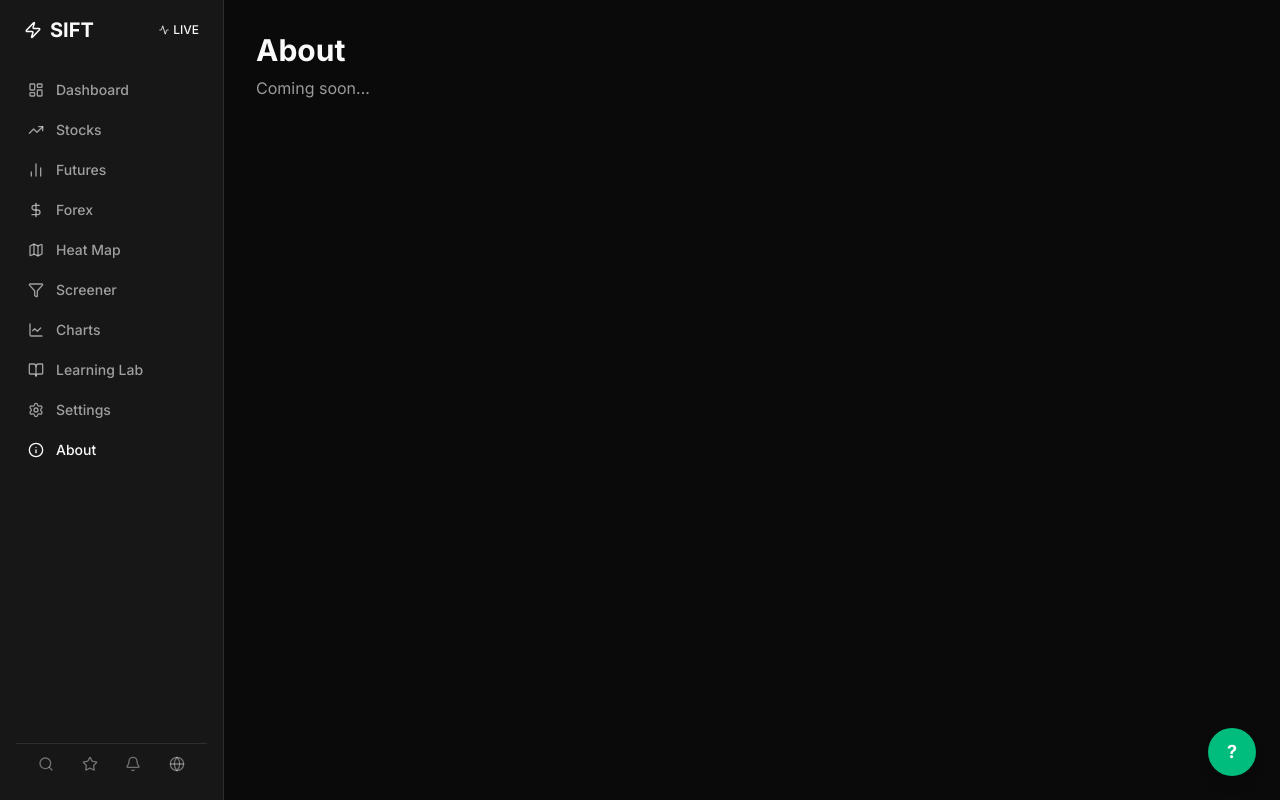
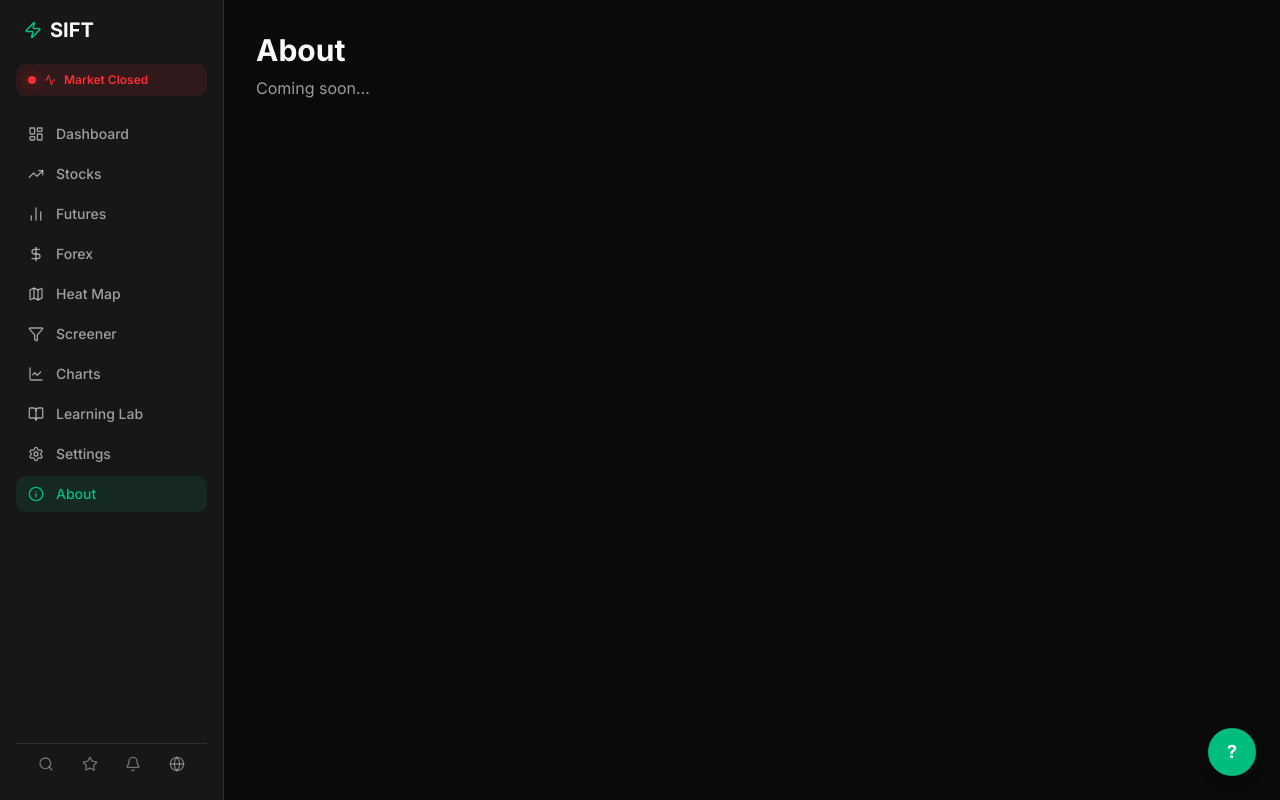
Before and after one commit to DeafGecko/sift_visual, a Next.js app: page /about in a window 1280 px wide. Built offline with nearby package versions, Linux system fonts and the light colour scheme.

Commit message:
Fix indices always showing price regardless of change

```diff
--- a/app/components/Sidebar.tsx
+++ b/app/components/Sidebar.tsx
@@ -33,19 +33,57 @@ const navItems = [
   { label: 'About', href: '/about', icon: Info },
 ];
 
+function useMarketStatus() {
+  const now = new Date();
+  const day = now.getDay(); // 0 = Sunday, 6 = Saturday
+
+  // Convert to Eastern Time properly (handles DST automatically)
+  const easternTime = new Date(now.toLocaleString('en-US', { timeZone: 'America/New_York' }));
+  const hours = easternTime.getHours();
+  const minutes = easternTime.getMinutes();
+  const timeInMinutes = hours * 60 + minutes;
+
+  // Market open: Mon-Fri 9:30 AM - 4:00 PM Eastern
+  const marketOpen = 9 * 60 + 30;   // 9:30 AM
+  const marketClose = 16 * 60;       // 4:00 PM
+  const isWeekday = day >= 1 && day <= 5;
+  const isMarketHours = timeInMinutes >= marketOpen && timeInMinutes < marketClose;
+  const isOpen = isWeekday && isMarketHours;
+
+  return isOpen;
+}
+
 export default function Sidebar() {
   const pathname = usePathname();
+  const isMarketOpen = useMarketStatus();
 
   return (
     <aside className="fixed left-0 top-0 h-screen w-56 bg-card border-r border-white/10 flex flex-col p-4 gap-1">
 
       {/* Logo */}
-      <div className="flex items-center gap-2 mb-6 px-2">
-        <Zap size={18} className="text-accent-green" />
+      <div className="flex items-center gap-2 mb-4 px-2">
+        <Zap size={18} className="text-emerald-500" />
         <span className="text-xl font-bold text-foreground">SIFT</span>
-        <span className="text-xs text-accent-green font-medium ml-auto flex items-center gap-1">
-          <Activity size={10} />
-          LIVE
+      </div>
+
+      {/* Market Status Badge */}
+      <div className={`flex items-center gap-2 px-3 py-2 rounded-lg mb-4 ${
+        isMarketOpen ? 'bg-emerald-500/10' : 'bg-red-500/10'
+      }`}>
+        {/* Pulsing dot */}
+        <div className="relative flex items-center justify-center">
+          <span className={`absolute inline-flex h-3 w-3 rounded-full opacity-75 animate-ping ${
+            isMarketOpen ? 'bg-emerald-500' : 'bg-red-500'
+          }`} />
+          <span className={`relative inline-flex h-2 w-2 rounded-full ${
+            isMarketOpen ? 'bg-emerald-500' : 'bg-red-500'
+          }`} />
+        </div>
+        <Activity size={12} className={isMarketOpen ? 'text-emerald-500' : 'text-red-500'} />
+        <span className={`text-xs font-semibold ${
+          isMarketOpen ? 'text-emerald-500' : 'text-red-500'
+        }`}>
+          {isMarketOpen ? 'Market Open' : 'Market Closed'}
         </span>
       </div>
 
@@ -56,7 +94,7 @@ export default function Sidebar() {
           href={href}
           className={`flex items-center gap-3 px-3 py-2 rounded-lg text-sm font-medium transition-colors
             ${pathname === href
-              ? 'bg-accent-green/10 text-accent-green'
+              ? 'bg-emerald-500/10 text-emerald-500'
               : 'text-foreground/60 hover:text-foreground hover:bg-white/5'
             }`}
         >
--- a/app/components/dashboardLayout.tsx
+++ b/app/components/dashboardLayout.tsx
@@ -9,25 +9,33 @@ import { RefreshCw } from 'lucide-react';
 
 // Indices Component
 const IndexCard = ({ symbol, label }: { symbol: string; label: string }) => {
-  const { data, isLoading } = useStockData(symbol);
+  const { data, isLoading, isError } = useStockData(symbol);
   const result = data?.results?.[0];
-  const change = result ? ((result.c - result.o) / result.o * 100).toFixed(2) : null;
-  const isPositive = change && parseFloat(change) > 0;
+  const changeNum = result ? ((result.c - result.o) / result.o * 100) : 0;
+  const change = changeNum.toFixed(2);
+  const isPositive = changeNum >= 0;
 
   return (
     <div className="flex justify-between items-center py-2 border-b border-white/5">
       <span className="text-foreground/70 text-sm">{label}</span>
       {isLoading ? (
-        <span className="text-foreground/40 text-sm">Loading...</span>
+        <span className="text-foreground/40 text-sm animate-pulse">Loading...</span>
+      ) : isError ? (
+        <span className="text-red-500 text-sm">Error</span>
+      ) : !result ? (
+        <span className="text-foreground/40 text-sm">No data</span>
       ) : (
         <Tooltip>
           <TooltipTrigger asChild>
-            <span className={`text-sm font-medium ${isPositive ? 'text-accent-green' : 'text-accent-red'}`}>
-              ${result?.c?.toFixed(2)} ({isPositive ? '+' : ''}{change}%)
+            <span className={`text-sm font-medium cursor-pointer ${isPositive ? 'text-emerald-500' : 'text-red-500'}`}>
+              ${result?.c?.toFixed(2)}{' '}
+              <span className="text-xs">
+                ({isPositive ? '+' : ''}{change}%)
+              </span>
             </span>
           </TooltipTrigger>
           <TooltipContent>
-            <p>Open: ${result?.o?.toFixed(2)} | High: ${result?.h?.toFixed(2)} | Low: ${result?.l?.toFixed(2)}</p>
+            <p>Open: ${result?.o?.toFixed(2)} | High: ${result?.h?.toFixed(2)} | Low: ${result?.l?.toFixed(2)} | Vol: {result?.v?.toLocaleString()}</p>
           </TooltipContent>
         </Tooltip>
       )}
@@ -43,7 +51,7 @@ const StockRow = ({ ticker, isGainer }: { ticker: any; isGainer: boolean }) => {
       <span className="text-foreground text-sm font-medium">{ticker?.ticker}</span>
       <div className="text-right">
         <span className="text-foreground/70 text-xs block">${ticker?.day?.c?.toFixed(2)}</span>
-        <span className={`text-xs font-medium ${isGainer ? 'text-accent-green' : 'text-accent-red'}`}>
+        <span className={`text-xs font-medium ${isGainer ? 'text-emerald-500' : 'text-red-500'}`}>
           {isGainer ? '+' : ''}{change}%
         </span>
       </div>
@@ -76,7 +84,7 @@ const DashboardLayout: React.FC = () => {
         transition={{ duration: 0.5 }}
         className="min-h-screen bg-background text-foreground p-8 font-sans"
       >
-        {/* Header with refresh button */}
+        {/* Header */}
         <div className="flex items-center justify-between mb-2">
           <h1 className="text-3xl font-bold">Dashboard</h1>
           <button
@@ -93,7 +101,7 @@ const DashboardLayout: React.FC = () => {
           </button>
         </div>
 
-        {/* Last updated time */}
+        {/* Last updated */}
         <p className="text-foreground/40 text-sm mb-8" suppressHydrationWarning>
           Live market overview — auto updates every 60s · Last updated: {lastUpdated.toLocaleTimeString()}
         </p>
@@ -120,7 +128,7 @@ const DashboardLayout: React.FC = () => {
             </CardHeader>
             <CardContent>
               {gainersLoading ? (
-                <p className="text-foreground/40 text-sm">Loading...</p>
+                <p className="text-foreground/40 text-sm animate-pulse">Loading...</p>
               ) : gainers.length > 0 ? (
                 gainers.map((ticker: any) => (
                   <StockRow key={ticker.ticker} ticker={ticker} isGainer={true} />
@@ -138,7 +146,7 @@ const DashboardLayout: React.FC = () => {
             </CardHeader>
             <CardContent>
               {losersLoading ? (
-                <p className="text-foreground/40 text-sm">Loading...</p>
+                <p className="text-foreground/40 text-sm animate-pulse">Loading...</p>
               ) : losers.length > 0 ? (
                 losers.map((ticker: any) => (
                   <StockRow key={ticker.ticker} ticker={ticker} isGainer={false} />
```
